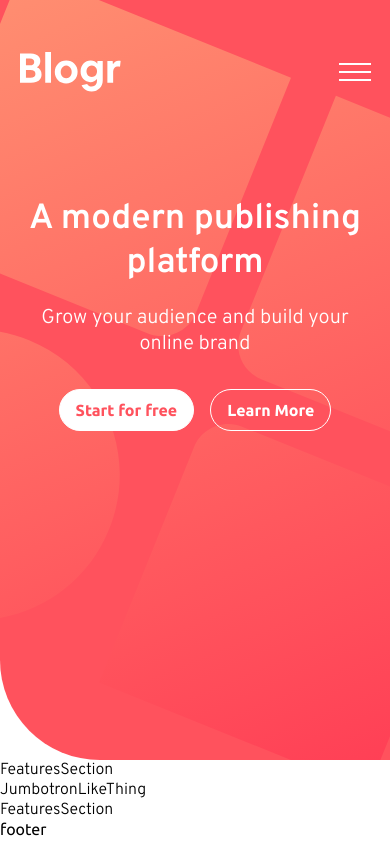
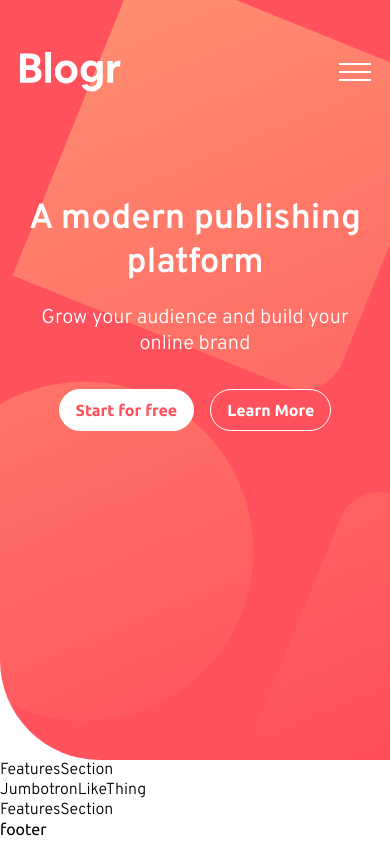
Before and after one commit to manikagnish/blogr-landing-page, a React (Create React App) app: page / in a window 390 px wide. Built offline with nearby package versions, Linux system fonts and the light colour scheme.

Commit message:
made hero section desktop responsive

```diff
--- a/src/scss/components/HeroSection.scss
+++ b/src/scss/components/HeroSection.scss
@@ -6,12 +6,24 @@
   min-height: 90vh;
   border-radius: 0 0 0 10rem;
   background-image: url(../../images/bg-pattern-intro.svg);
-  background-size: 300vw;
-  background-position: center;
+  background-size: 350vw;
+  background-position: 35% 40%;
+
+  @include tab-port {
+    background-size: 220vw;
+    background-position: 25%;
+    padding: 0 5vw;
+    min-height: 80vh;
+  }
 
   &__title {
     font-size: 3.5rem;
     margin-top: 3em;
+
+    @include tab-port {
+      font-size: 5rem;
+      margin-top: 2em;
+    }
   }
 
   &__mission-statement {
```
